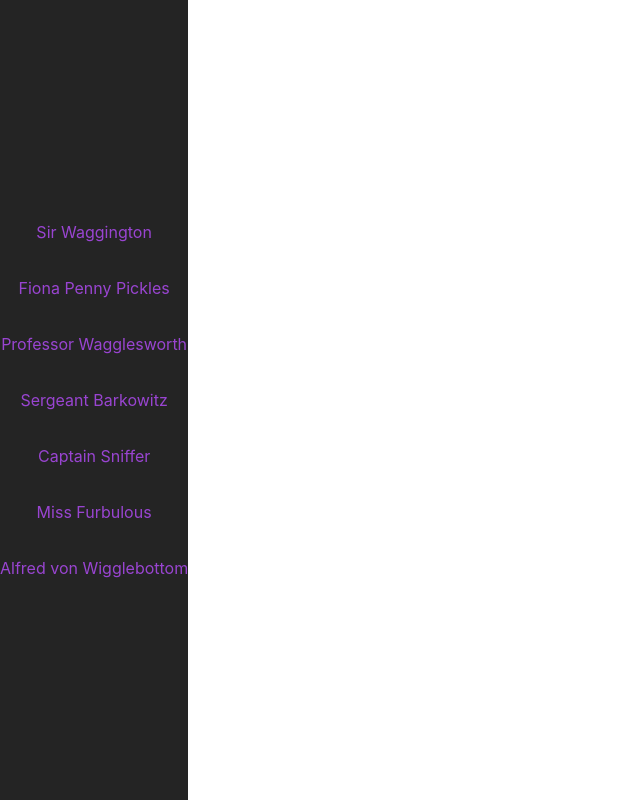
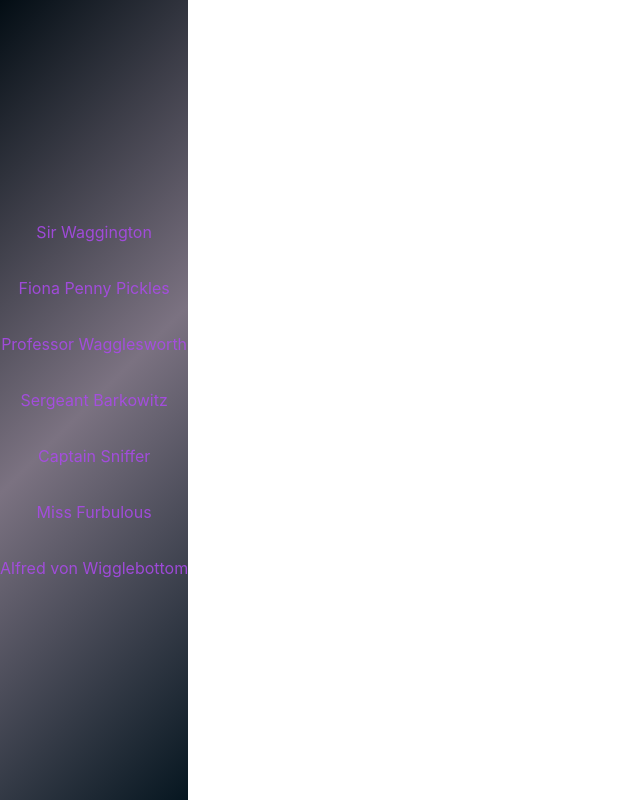
Before and after one commit to Jenbpatton/puppypals, a React (Vite) app: page / in a window 1280 px wide. Shown: the whole page, without its empty margins (0-640 px from the left). Built offline with nearby package versions, Linux system fonts and the light colour scheme.

Commit message:
adjusting the background

```diff
--- a/src/App.css
+++ b/src/App.css
@@ -5,7 +5,10 @@
   align-items: center;
   justify-content: center;
   min-height: 100vh;
-  background-color: #242424;
   color: rgba(171, 73, 236, 0.87);
   font-family: Inter, system-ui, Avenir, Helvetica, Arial, sans-serif;
+  background: #030D14;
+background: -moz-linear-gradient(-45deg, #030D14 0%, #7B7281 50%, #061620 100%);
+background: -webkit-linear-gradient(-45deg, #030D14 0%, #7B7281 50%, #061620 100%);
+background: linear-gradient(135deg, #030D14 0%, #7B7281 50%, #061620 100%);
 }
```
